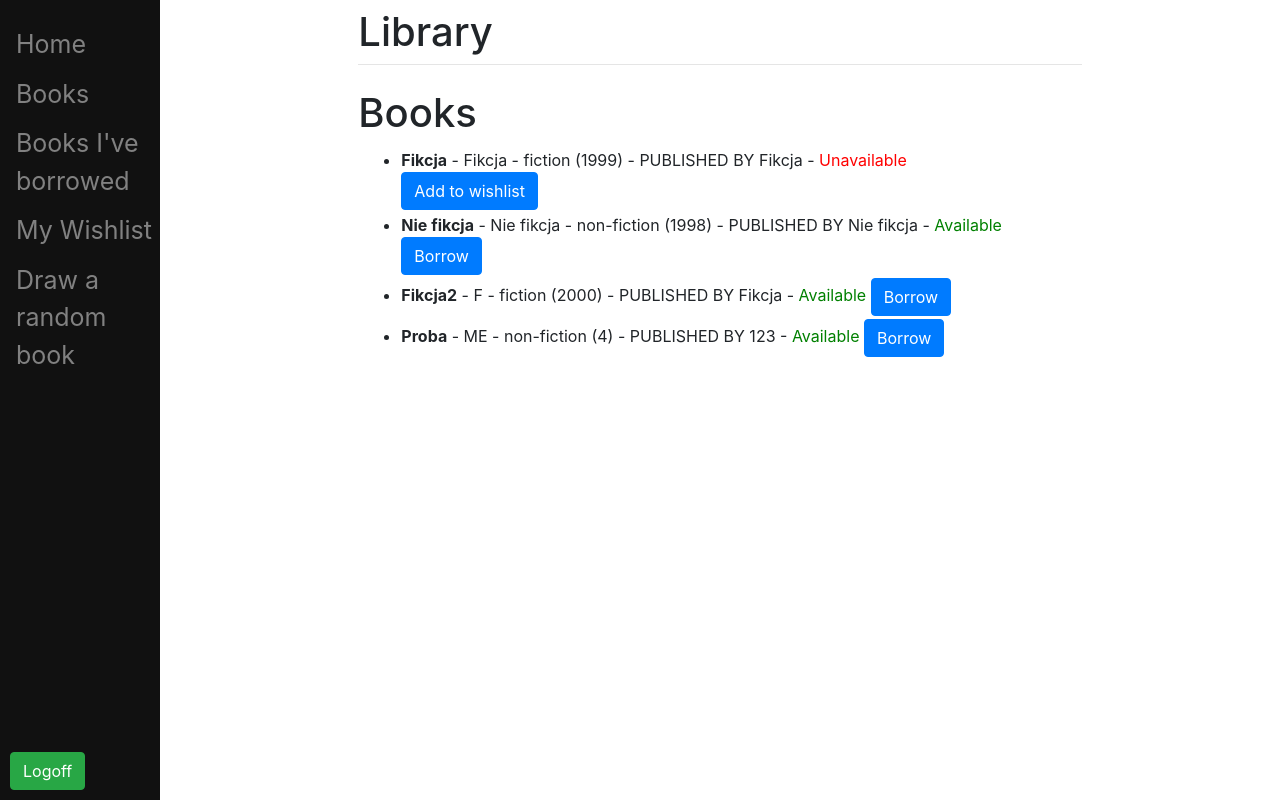
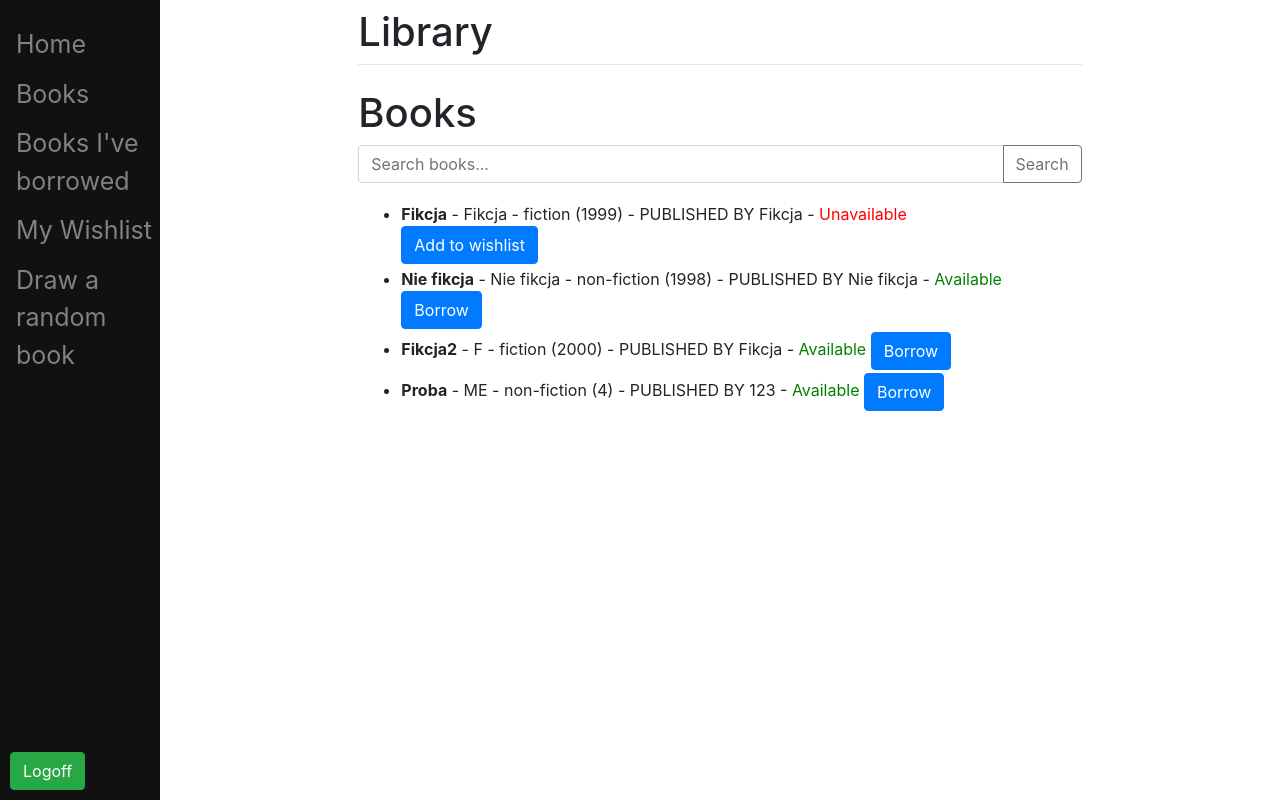
Before and after one commit to YahooMing/Zarzadzanie-Biblioteka, a Django app: page /books/ in a window 1280 px wide. Run offline with Django 5.2, Linux system fonts and the light colour scheme; a user stored in the database is signed in; data comes from the database, SQL or seed files in the repository; both versions use the stored data as it was after the commit.

Commit message:
Dodanie paska wyszukiwania książek

```diff
--- a/biblioteka/app/templates/app/book_list.html
+++ b/biblioteka/app/templates/app/book_list.html
@@ -4,9 +4,21 @@
 {% endblock %}
 
 {% block content %}
+
 <h1>Books</h1>
-<div class="input-group mb-3">
-    <div class="input-group-prepend">
+
+<!-- Formularz wyszukiwania -->
+<form method="get" action="{% url 'book_list' %}">
+    <div class="input-group mb-3">
+        <input type="text" class="form-control" placeholder="Search books..." name="search_query">
+        <div class="input-group-append">
+            <button class="btn btn-outline-secondary" type="submit">Search</button>
+        </div>
+    </div>
+</form>
+
+
+<div class="input-group-prepend">
     <ul>
         {% for book in books %}
             <li style="margin:3px">
@@ -46,12 +58,48 @@
             </li>
         {% endfor %}
     </ul>
+</div>
 
-    </div>
-</div>
 {% for group in user.groups.all %}
     {% if group.name == 'Employees' %}
 <a href="{% url 'add_book' %}" class="btn btn-success">Add a new book</a>
     {% endif %}
 {% endfor %}
+
+
+
+
+<script>
+    document.addEventListener("DOMContentLoaded", function() {
+        // Sprawdź, czy w localStorage jest zapisana fraza wyszukiwania
+        var searchQuery = localStorage.getItem("lastSearchQuery");
+        // Jeśli jest, wypełnij pole wyszukiwania tą frazą
+        if (searchQuery) {
+            document.querySelector('input[name="search_query"]').value = searchQuery;
+        }
+
+        // Nasłuchuj zdarzenie zmiany w polu wyszukiwania
+        document.querySelector('input[name="search_query"]').addEventListener("input", function() {
+            // Pobierz wartość wpisaną w polu wyszukiwania
+            var searchInput = document.querySelector('input[name="search_query"]').value;
+            // Zapisz tę wartość w localStorage
+            localStorage.setItem("lastSearchQuery", searchInput);
+        });
+
+        // Nasłuchuj zdarzenie submit formularza wyszukiwania
+        document.querySelector("form").addEventListener("submit", function(event) {
+            // Pobierz wartość wpisaną w polu wyszukiwania
+            var searchInput = document.querySelector('input[name="search_query"]').value;
+            // Jeśli fraza wyszukiwania jest pusta, usuń zapisaną wartość z localStorage
+            if (!searchInput.trim()) {
+                localStorage.removeItem("lastSearchQuery");
+            } else {
+                // W przeciwnym razie zapisz wartość w localStorage
+                localStorage.setItem("lastSearchQuery", searchInput);
+            }
+        });
+    });
+    </script>
+
+
 {% endblock %}
--- a/biblioteka/app/views.py
+++ b/biblioteka/app/views.py
@@ -7,7 +7,11 @@ import random
 
 @login_required
 def book_list(request):
-    books = Book.objects.all()
+    query = request.GET.get('search_query')
+    if query:
+        books = Book.objects.filter(title__icontains=query) | Book.objects.filter(author__icontains=query) | Book.objects.filter(genre__icontains=query)
+    else:
+        books = Book.objects.all()
     return render(request, 'app/book_list.html', {'books': books})
 
 @login_required
```
Also changed, not shown: biblioteka/db.sqlite3.
